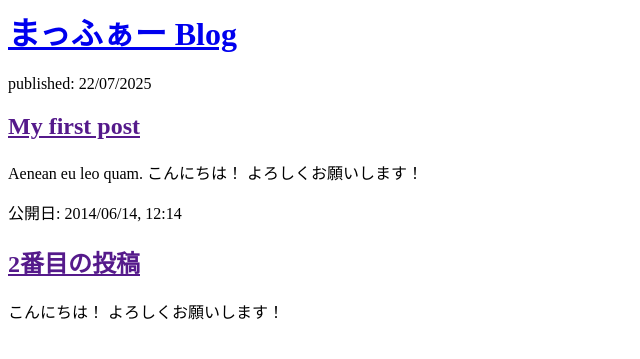
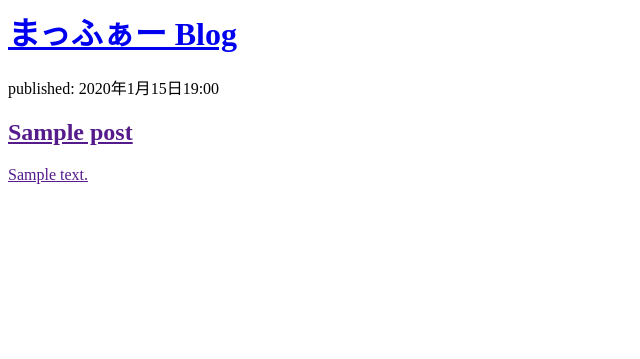
Before and after one commit to nagamasa634/my-first-blog, a Django app: page / in a window 1280 px wide. Shown: the top 359 px of the page, without its empty margins (0-640 px from the left). Run offline with Django 5.2, Linux system fonts and the light colour scheme; tables that the repository leaves empty hold one stand-in row (values such as "Sample post").

Commit message:
modified templates to display posts from database.

```diff
--- a/myblog/models.py
+++ b/myblog/models.py
@@ -8,7 +8,7 @@ class Post(models.Model):
     title        = models.CharField(max_length=200)
     text         = models.TextField()
     created_date = models.DateTimeField(default=timezone.now)
-    publish_date = models.DateTimeField(blank = True, null = True)
+    published_date = models.DateTimeField(blank = True, null = True)
 
     def publish(self):
         self.published_date = timezone.now()
--- a/myblog/templates/myblog/post_list.html
+++ b/myblog/templates/myblog/post_list.html
@@ -7,16 +7,12 @@
             <h1><a href="/">まっふぁー Blog</a></h1>
         </div>
 
+        {% for post in posts %}
         <div>
-            <p>published: 22/07/2025</p>
-            <h2><a href="">My first post</a></h2>
-            <p>Aenean eu leo quam. こんにちは！ よろしくお願いします！ </p>
+            <p>published: {{ post.published_date }}</p>
+            <h2><a href="">{{ post.title }}</h2>
+            <p>{{ post.text|linebreaksbr }}</p>
         </div>
-
-        <div>
-            <p>公開日: 2014/06/14, 12:14</p>
-            <h2><a href="">2番目の投稿</a></h2>
-            <p> こんにちは！ よろしくお願いします！ </p>
-        </div>
+        {% endfor %}
     </body>
 </html>
--- a/myblog/views.py
+++ b/myblog/views.py
@@ -1,5 +1,8 @@
 from django.shortcuts import render
+from .models import Post
+from django.utils import timezone
 
 # Create your views here.
 def post_list(request):
-    return render(request, 'myblog/post_list.html', {})
+    posts = Post.objects.filter(published_date__lte = timezone.now()).order_by('published_date')
+    return render(request, 'myblog/post_list.html', {'posts':posts})
```
Also changed, not shown: myblog/migrations/0003_rename_publish_date_post_published_date.py (added).
